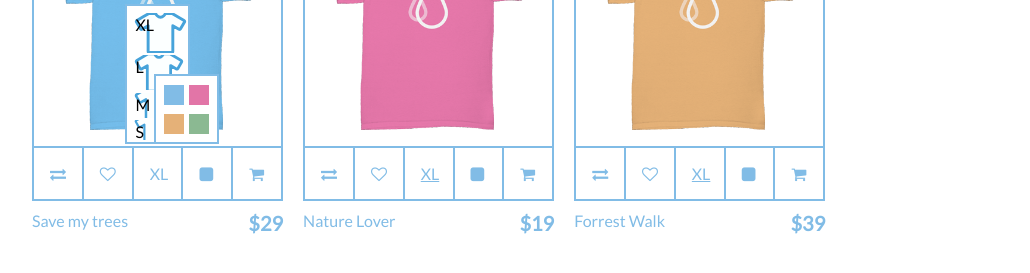
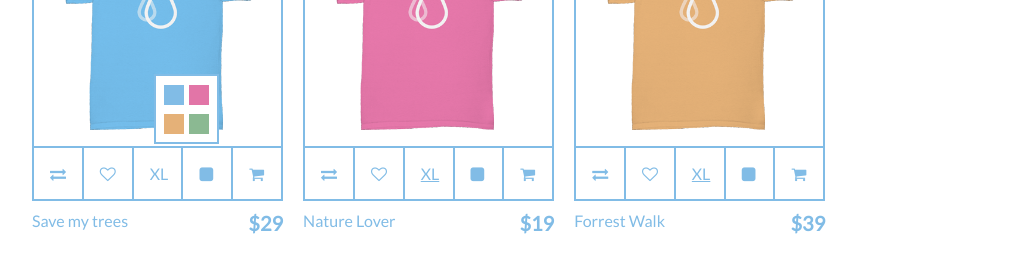
Before and after one commit to codingpixi/tshirt-shop, a plain HTML site: page index.html in a window 1280 px wide. Shown: the part 105-378 px from the top of the page, without its empty margins (118-1148 px from the left). Drawn offline with Linux system fonts and the light colour scheme.

Commit message:
shirt transition

```diff
--- a/index.html
+++ b/index.html
@@ -34,13 +34,13 @@
                 <!--heart icon-->
                 <div class="icons"><i class="fa fa-heart-o" aria-hidden="true"></i></div>
                 <!--size icon-->
-                <div class="icons">XL</div>
+                <div class="icons size-button">XL</div>
 
                 <div class="size">
-                    <div class="xlarge"><span>XL</span></div>
-                    <div class="large"><span>L</span></div>
-                    <div class="medium"><span>M</span></div>
-                    <div class="small"><span>S</span></div>
+                    <div class="xlarge"><span></span>XL</div>
+                    <div class="large"><span></span>L</div>
+                    <div class="medium"><span></span>M</div>
+                    <div class="small"><span></span>S</div>
                 </div>
                 <!--shirt color icon-->
                 <a class="icons" href="#"><i class="fa fa-square" aria-hidden="true"></i></a>
--- a/main.css
+++ b/main.css
@@ -110,24 +110,27 @@ article img {
     color: white;
 }
 
+.size-button:hover + .size {
+    opacity: 1;
+}
+
+.size-button + .size{
+    transition: opacity 2s;
+}
+
 .size {
-    display: inline-block;
-    /*flex-wrap: wrap;*/
     position: absolute;
+    display: flex;
+    flex-direction: column;
     background: white;
-    height: 140px;
-    width: 65px;
-    padding: .25rem;
-    /*margin: 10px auto;*/
+    height: 150px;
+    width: 50px;
+    /*padding: .25rem;
+    margin: 10px auto;*/
     bottom: 56px;
-    /*right: 150px;*/
-    justify-content: center;
     align-items: center;
     border: 2px solid #81bce6;
-}
-
-.size:hover {
-    display: block;
+    opacity: 0;
 }
 
 .size img {
@@ -135,48 +138,52 @@ article img {
 }
 
 .xlarge {
-    position: relative;
-    width: 100%;
+    /*position: relative;*/
+    width: 40px;
     height: 40px;
-    background-size: cover;
+    background-size: contain;
     background-image: url(assets/tshirt.svg);
-    background-position: center;
-    /*background-color: #81bce6;*/
-    padding: 2px;
-    margin: 2.5px;
-    /*justify-content: center;*/
+    background-repeat: no-repeat;
+    padding: .25rem;
+    margin: .25rem 0;
+    text-align: center;
+    /*margin: 2.5px;
+    justify-content: center;*/
 }
 
 .large {
-    width: 95%;
+    width: 35px;
     height: 35px;
-    background-size: cover;
+    background-size: contain;
     background-image: url(assets/tshirt.svg);
-    background-position: center;
-    padding: 2px;
-    margin: 2.5px;
+    background-repeat: no-repeat;
+    padding: .25rem;
+    margin: .25rem 0;
+    text-align: center;
     justify-content: center;
 }
 
 .medium {
-    width: 85%;
-    height: 25px;
-    background-size: cover;
+    width: 30px;
+    height: 30px;
+    background-size: contain;
     background-image: url(assets/tshirt.svg);
-    background-position: center;
-    padding: 2px;
-    margin: 2.5px;
+    background-repeat: no-repeat;
+    padding: .25rem;
+    margin: .25rem 0;
     justify-content: center;
 }
 
 .small {
-    width: 75%;
-    height: 20px;
-    background-size: cover;
+    width: 25px;
+    height: 25px;
+    background-size: contain;
     background-image: url(assets/tshirt.svg);
-    background-position: center;
-    padding: 2px;
-    margin: 2.5px;
+    background-repeat: no-repeat;
+    padding: .25rem;
+    margin: .25rem 0;
+    text-align: center;
+    justify-content: center;
 }
 
 .colors {
```
